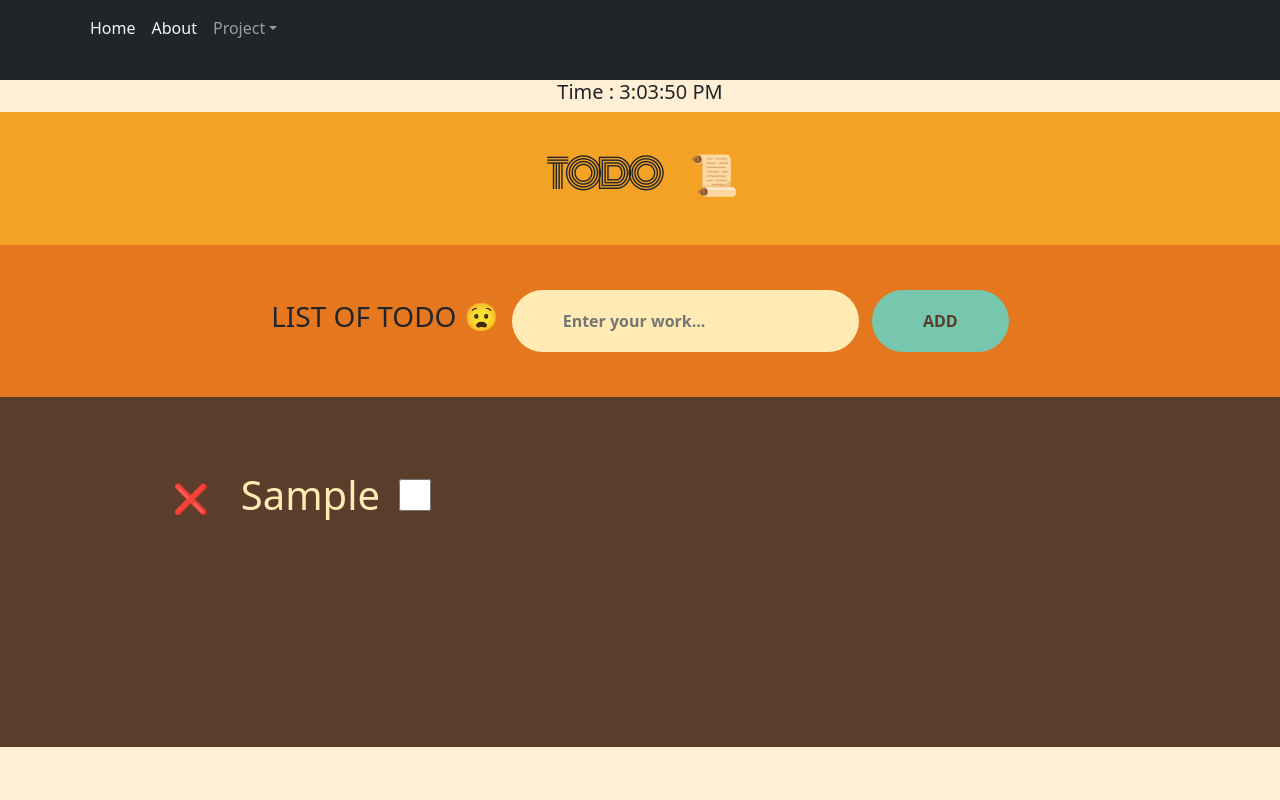
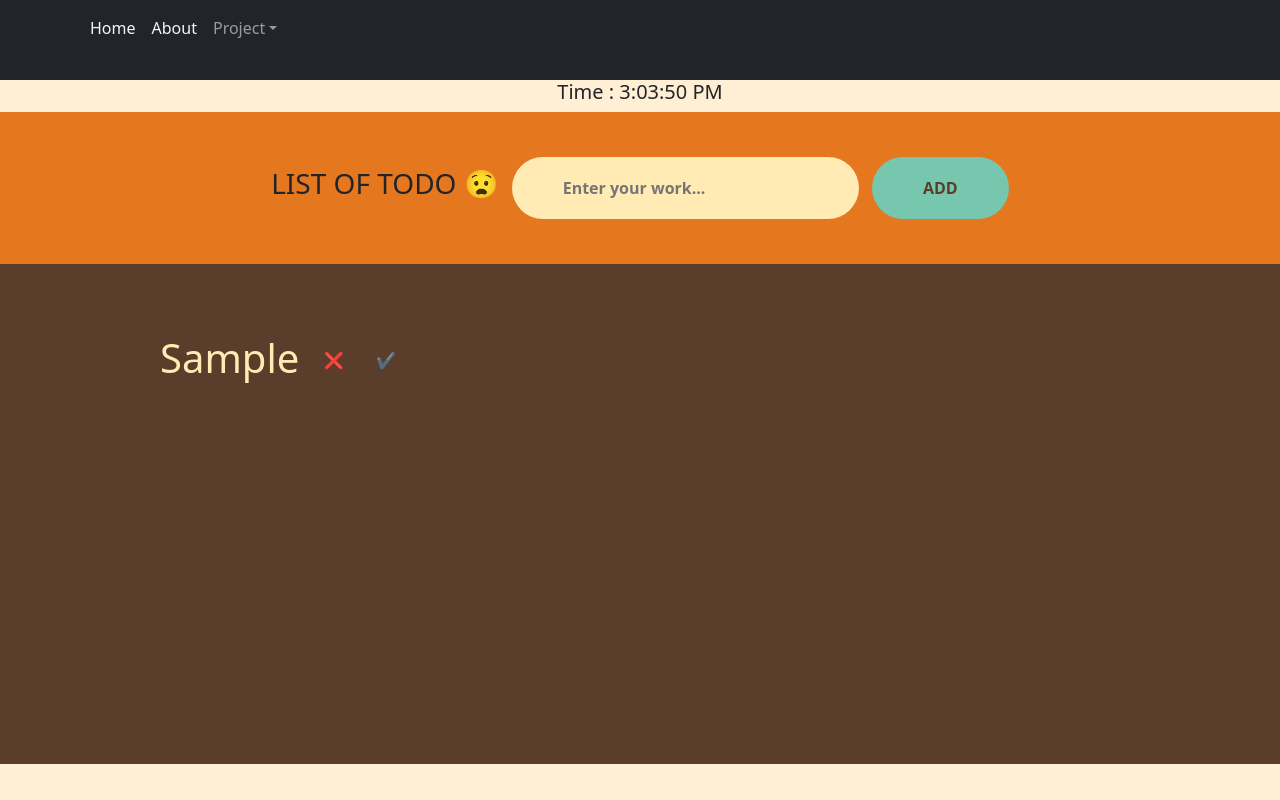
Before and after one commit to RoyaRastegar/My-Website, a React (Create React App) app: page /todo in a window 1280 px wide. Both pictures are taken after typing "Sample" into the empty fields and a click on the button "ADD". Shown: the top 800 px of the page. Built offline with nearby package versions, Linux system fonts and the light colour scheme.

Commit message:
todo changed

```diff
--- a/src/Components/Todo/Form/Form.js
+++ b/src/Components/Todo/Form/Form.js
@@ -1,6 +1,7 @@
 import React, { useState } from "react";
 import "../Todo.css";
 import ListTodo from "../ListTodo/ListTodo";
+
 const Form = () => {
   const [todo, setTodo] = useState("");
   const [todos, setTodos] = useState([]);
@@ -10,14 +11,14 @@ const Form = () => {
     if (todo.trim() !== "") {
       setTodos([
         ...todos,
-        { todoName: todo, complated: false, id: Math.random() * 1000 },
+        { todoName: todo, complated: false, id: Date.now() },
       ]);
       setTodo("");
     }
   }
   return (
     <>
-      <form className="add-form">
+      <form className="add-form" onSubmit={handelAddTodo}>
         <h3>list of todo 😧 </h3>
         <input
           type="text"
@@ -25,9 +26,9 @@ const Form = () => {
           value={todo}
           onChange={(e) => setTodo(e.target.value)}
         />
-        <button onClick={handelAddTodo}>Add</button>
+        <button>Add</button>
       </form>
-      <ListTodo todo={todos} />
+      <ListTodo todos={todos} />
     </>
   );
 };
--- a/src/Components/Todo/ListTodo/ListTodo.js
+++ b/src/Components/Todo/ListTodo/ListTodo.js
@@ -1,16 +1,24 @@
 import React from "react";
 
-const ListTodo = ({ todo }) => {
+const ListTodo = ({ todos }) => {
+  function deleteItem(id) {
+    const newTodosAfterDlete = todos.filter((t) => t.id != id);
+  }
   return (
     <>
       <div className="list">
         <ul>
-          {todo.map((todo) => (
-            <div>
+          {todos.map((todo) => (
+            <div key={todo.id}>
               <li>
-                <button>❌</button>
-                {todo.todoName}
-                <input type="checkbox" className="inputList" />
+                <span
+                  style={
+                    todo.complated ? { textDecoration: "line-through" } : {}
+                  }
+                >
+                  {todo.todoName}
+                </span>
+                <button onClick={() => deleteItem(todo.id)}>❌</button>
               </li>
             </div>
           ))}
--- a/src/Components/Todo/Todo.css
+++ b/src/Components/Todo/Todo.css
@@ -48,7 +48,7 @@ input {
   background-color: #5a3e2b;
   color: #ffebb3;
   padding: 4rem 0;
-  height: 350px;
+  height: 500px;
   display: flex;
   justify-content: space-between;
   flex-direction: column;
@@ -94,8 +94,10 @@ input {
   cursor: pointer;
   background: none;
   border: none;
-  font-size: 1.8rem;
-  padding: 0.8rem;
+  font-size: 1rem;
+  padding: 0.2rm;
+  margin-right: 0.1rm;
+  margin-left: 0.1rm;
   transform: translateY(2px);
 }
 
@@ -105,3 +107,7 @@ input {
   font-weight: 700;
   padding: 3.2rem 0;
 }
+.completed {
+  text-decoration: line-through;
+  color: #aaa;
+}
--- a/src/Components/Todo/Todo.js
+++ b/src/Components/Todo/Todo.js
@@ -1,13 +1,58 @@
 import React from "react";
-import Form from "./Form/Form";
+import { useState } from "react";
 import "./Todo.css";
 const Todo = () => {
+  const [todo, setTodo] = useState("");
+  const [todos, setTodos] = useState([]);
+
+  function handelAddTodo(e) {
+    e.preventDefault();
+    if (todo.trim() !== "") {
+      setTodos([
+        ...todos,
+        { todoName: todo, complated: false, id: Date.now() },
+      ]);
+      setTodo("");
+    }
+  }
+  function deleteItem(id) {
+    const newTodosAfterDlete = todos.filter((t) => t.id != id);
+    setTodos(newTodosAfterDlete);
+  }
+  function checkedItem(index) {
+    const updateTask = [...todos];
+    updateTask[index].completed = !updateTask[index].completed;
+
+    setTodos(updateTask);
+  }
+
   return (
     <>
-      <div className="todoheder">
-        <h1> Todo 📜 </h1>
+      <form className="add-form" onSubmit={handelAddTodo}>
+        <h3>list of todo 😧 </h3>
+        <input
+          type="text"
+          placeholder="Enter your work..."
+          value={todo}
+          onChange={(e) => setTodo(e.target.value)}
+        />
+        <button>Add</button>
+      </form>
+
+      <div className="list">
+        <ul>
+          {todos.map((todo, index) => (
+            <li key={todo.id}>
+              <span className={todo.completed ? "completed" : ""}>
+                {todo.todoName}
+              </span>
+
+              <button onClick={() => deleteItem(todo.id)}>❌</button>
+              <button onClick={() => checkedItem(index)}>✔ </button>
+            </li>
+          ))}
+        </ul>
       </div>
-      <Form />
     </>
   );
 };
```
